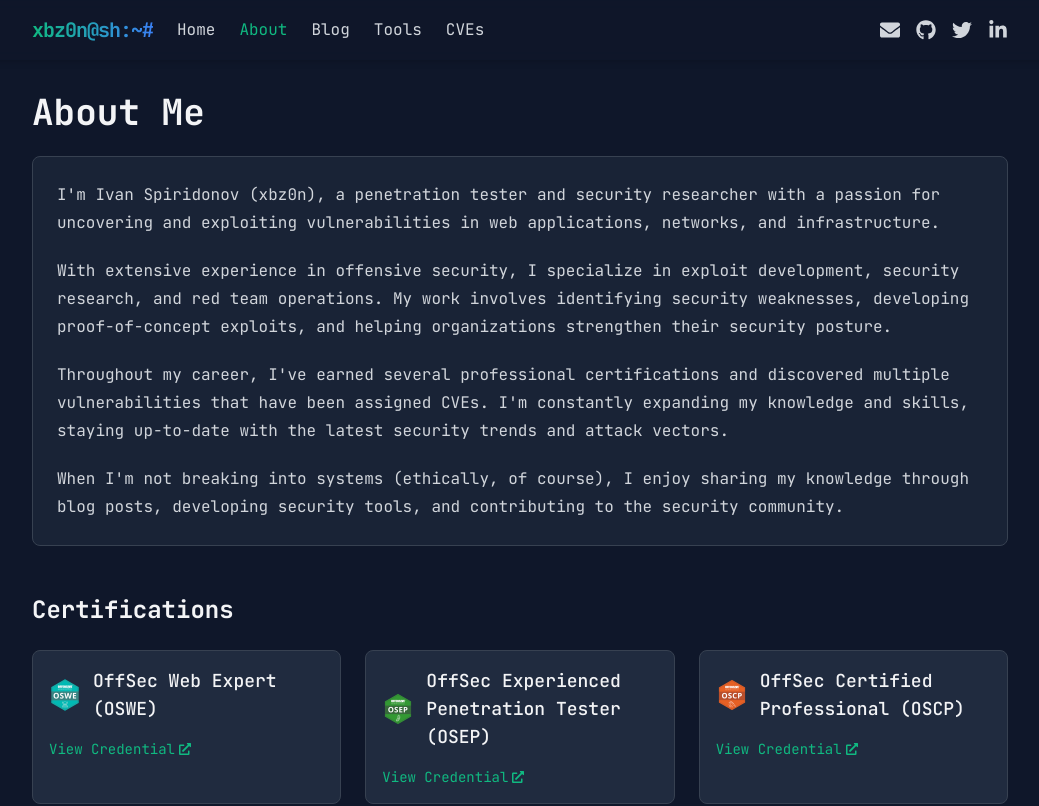
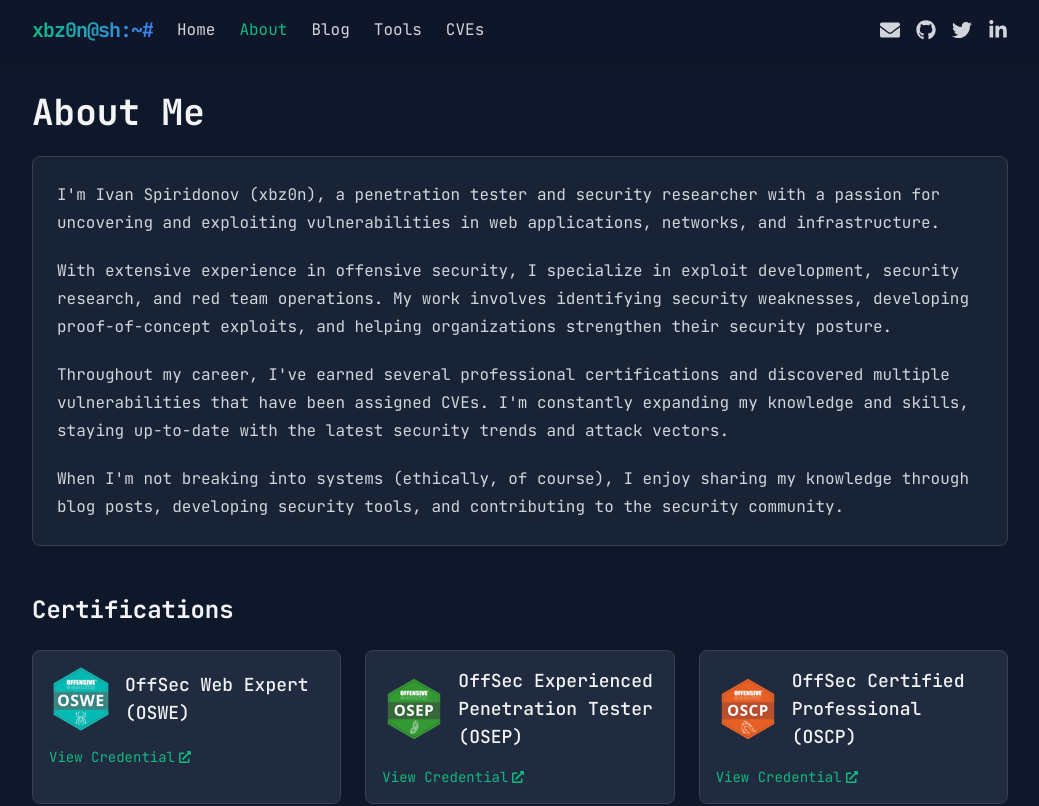
Before and after one commit to xbz0n/xbz0n.github.io, a Next.js app: page /about in a window 1280 px wide. Shown: the top 806 px of the page, without its empty margins (120-1159 px from the left). Built offline with nearby package versions, Linux system fonts and the light colour scheme.

Commit message:
Increase certification icons size to 64x64 pixels

```diff
--- a/components/CertificationCard.js
+++ b/components/CertificationCard.js
@@ -6,17 +6,17 @@
     <div className="bg-secondary/50 rounded-lg border border-gray-700 p-4 transition-all hover:border-accent/50">
       <div className="flex items-center space-x-3">
         {imagePath ? (
-          <div className="relative w-8 h-8 flex-shrink-0">
+          <div className="relative w-16 h-16 flex-shrink-0">
             <Image
               src={imagePath}
               alt={`${title} icon`}
-              width={32}
-              height={32}
+              width={64}
+              height={64}
               className="object-contain"
             />
           </div>
         ) : Icon ? (
-          <Icon className="text-accent w-6 h-6" />
+          <Icon className="text-accent w-8 h-8" />
         ) : null}
         <h3 className="text-lg font-medium">{title}</h3>
       </div>
```
